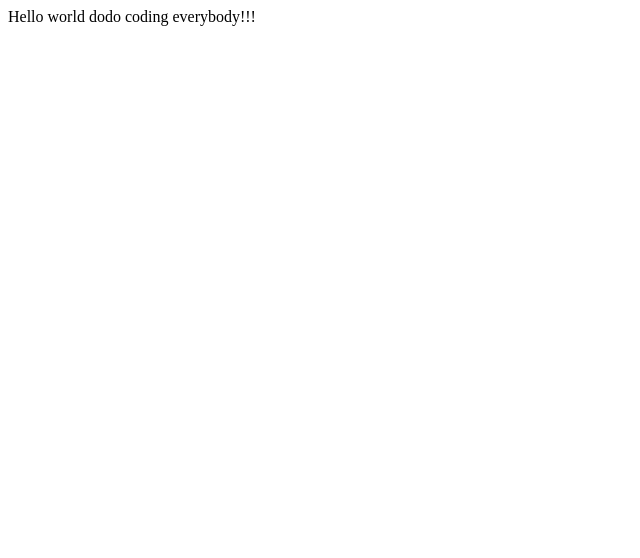
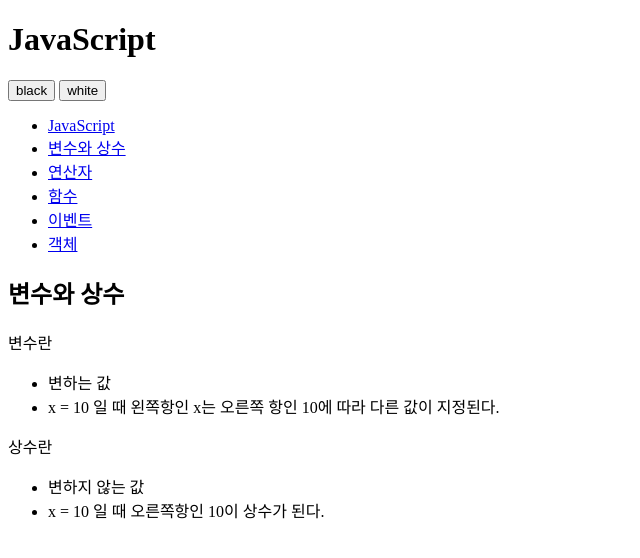
Before and after one commit to dukyduky/opentutorial-dodo10, a plain HTML site: page index.html in a window 1280 px wide. Shown: the whole page, without its empty margins (0-640 px from the left). Drawn offline with Linux system fonts and the light colour scheme.

Commit message:
change index.html

```diff
--- a/index.html
+++ b/index.html
@@ -1,20 +1,52 @@
 <!DOCTYPE html>
-<html lang="en">
-<head>
-<meta charset="utf-8" />
-<!-- Always force latest IE rendering engine (even in intranet) & Chrome Frame
-Remove this if you use the .htaccess -->
-<meta http-equiv="X-UA-Compatible" content="IE=edge,chrome=1" />
-<title>index</title>
-<meta name="description" content="" />
-<meta name="author" content="egoing" />
-<meta name="viewport" content="width=device-width; initial-scale=1.0" />
-<!-- Replace favicon.ico & apple-touch-icon.png in the root of your domain and delete these references -->
-<link rel="shortcut icon" href="/favicon.ico" />
-<link rel="apple-touch-icon" href="/apple-touch-icon.png" />
-</head>
-<body>
-Hello world dodo
-coding everybody!!!
+<html>
+	<head>
+		<meta charset="utf-8" />
+	</head>
+	<body id="body">
+		<div>
+		<header>
+<h1>JavaScript</h1>
+</header>
+<div id="toolbar">
+<input type="button" value="black" />
+<input type="button" value="white" />
+</div>
+<nav>
+<ul>
+<li><a href="http://opentutorials.org/course/49/17">JavaScript</a></li>
+<li><a href="http://opentutorials.org/course/49/16">변수와 상수</a></li>
+<li><a href="http://opentutorials.org/course/49/18">연산자</a></li>
+<li><a href="http://opentutorials.org/course/49/19">함수</a></li>
+<li><a href="http://opentutorials.org/course/49/20">이벤트</a></li>
+<li><a href="http://opentutorials.org/course/49/21">객체</a></li>
+</ul>
+</nav>
+<article>
+<h2>변수와 상수</h2>
+<div>
+<p>변수란</p>
+<ul>
+<li>
+변하는 값
+</li>
+<li>
+x = 10 일 때 왼쪽항인 x는 오른쪽 항인 10에 따라 다른 값이 지정된다.
+</li>
+</ul>
+<p>
+상수란
+</p>
+<ul>
+<li>
+변하지 않는 값
+</li>
+<li>
+x = 10 일 때 오른쪽항인 10이 상수가 된다.
+</li>
+</ul>
+</div>
+</article>
+</div>
 </body>
 </html>
```
